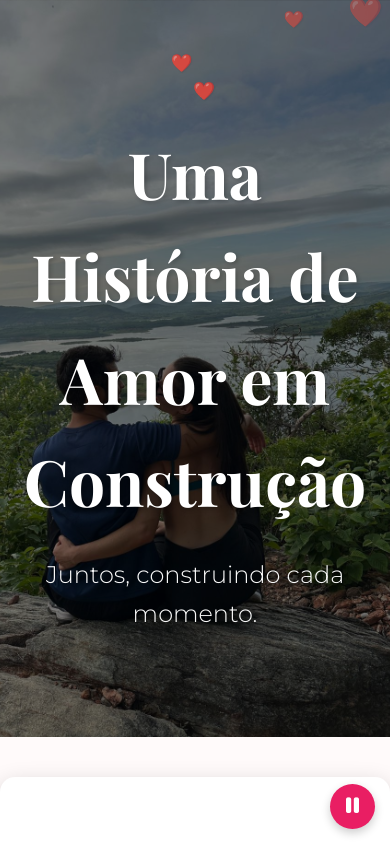
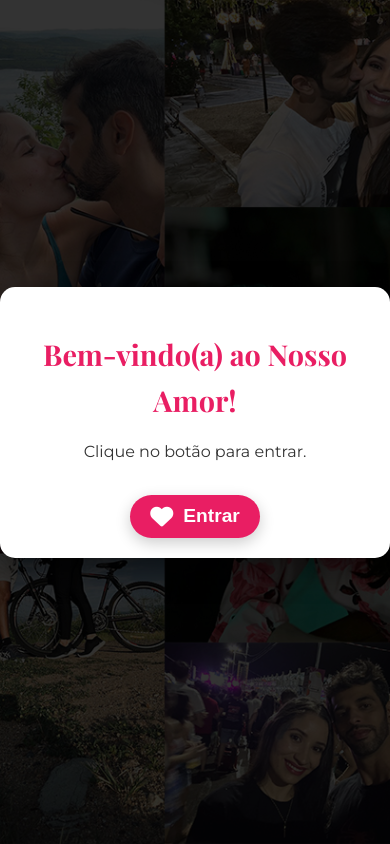
Before and after one commit to iPsicoL/site_namo, a plain HTML site: page index.html in a window 390 px wide. Shown: the top 844 px of the page. Drawn offline with nearby package versions, Linux system fonts and the light colour scheme.

Commit message:
update today

```diff
--- a/index.html
+++ b/index.html
@@ -11,6 +11,16 @@
     <link rel="stylesheet" href="style.css">
 </head>
 <body>
+    <div id="access-popup" class="access-popup-overlay">
+        <div class="access-popup-content">
+            <h2>Bem-vindo(a) ao Nosso Amor!</h2>
+            <p>Clique no botão para entrar.</p>
+            <button id="enter-site-btn" class="enter-site-btn">
+                <i class="fas fa-heart"></i> Entrar
+            </button>
+        </div>
+    </div>
+
     <header class="hero">
 	<div class="watermark-container">
     <img src="img/marca-dagua.png" alt="" class="watermark-image">
--- a/script.js
+++ b/script.js
@@ -74,16 +74,28 @@ document.addEventListener('DOMContentLoaded', () => {
     const musicToggle = document.getElementById('music-toggle');
     const musicIcon = musicToggle.querySelector('i');
 
-    backgroundMusic.play().then(() => {
-        musicIcon.classList.remove('fa-play');
-        musicIcon.classList.add('fa-pause');
-        backgroundMusic.volume = 0.5;
-    }).catch(error => {
-        console.warn('Reprodução automática de áudio bloqueada pelo navegador.', error);
-        musicIcon.classList.remove('fa-pause');
-        musicIcon.classList.add('fa-play');
+    // --- Pop-up and Music Control ---
+    const accessPopup = document.getElementById('access-popup');
+    const enterSiteBtn = document.getElementById('enter-site-btn');
+
+    // Initially hide the main content by adding a class to body
+    document.body.classList.add('locked');
+
+    enterSiteBtn.addEventListener('click', () => {
+        accessPopup.style.display = 'none'; // Hide the pop-up
+        document.body.classList.remove('locked'); // Unlock body scroll
+
+        // Play music
+        backgroundMusic.play().then(() => {
+            musicIcon.classList.remove('fa-play');
+            musicIcon.classList.add('fa-pause');
+            backgroundMusic.volume = 0.5;
+        }).catch(error => {
+            console.warn('Reprodução de áudio bloqueada.', error);
+        });
     });
 
+    // Handle music toggle for user interaction after pop-up
     musicToggle.addEventListener('click', () => {
         if (backgroundMusic.paused) {
             backgroundMusic.play().then(() => {
@@ -99,19 +111,15 @@ document.addEventListener('DOMContentLoaded', () => {
         }
     });
 
-    document.body.addEventListener('click', () => {
-        if (backgroundMusic.paused && backgroundMusic.currentTime === 0) {
-            backgroundMusic.play().then(() => {
-                musicIcon.classList.remove('fa-play');
-                musicIcon.classList.add('fa-pause');
-            }).catch(error => {
-                // Ignore errors
-            });
-        }
-    }, { once: true });
+    // Prevent autoplay on load, it will be handled by the pop-up button
+    backgroundMusic.pause(); // Ensure it's paused initially
+    musicIcon.classList.remove('fa-pause'); // Ensure play icon is shown
+    musicIcon.classList.add('fa-play');
+
+    // --- End Pop-up and Music Control ---
 
 
-    // Lógica para o Modal de Imagem
+    // Lógica para o Modal de Imagem (mantida como estava)
     const galleryGrid = document.querySelector('.gallery-grid');
     let imageModalOverlay;
     let imageModalContent;
@@ -119,34 +127,28 @@ document.addEventListener('DOMContentLoaded', () => {
     let closeModalBtn;
 
     function createModalElements() {
-        // Overlay do modal
         imageModalOverlay = document.createElement('div');
         imageModalOverlay.classList.add('image-modal-overlay');
         document.body.appendChild(imageModalOverlay);
 
-        // Conteúdo do modal (onde a imagem ampliada estará)
         imageModalContent = document.createElement('div');
         imageModalContent.classList.add('image-modal-content');
         imageModalOverlay.appendChild(imageModalContent);
 
-        // Imagem dentro do modal
         modalImage = document.createElement('img');
         imageModalContent.appendChild(modalImage);
 
-        // Botão de fechar
         closeModalBtn = document.createElement('button');
         closeModalBtn.classList.add('close-modal');
-        closeModalBtn.innerHTML = '&times;'; // Caractere 'X' para fechar
-        imageModalOverlay.appendChild(closeModalBtn); // Adiciona o botão de fechar ao overlay, não ao conteúdo
+        closeModalBtn.innerHTML = '&times';
+        imageModalOverlay.appendChild(closeModalBtn);
 
-        // Event listener para fechar o modal
         imageModalOverlay.addEventListener('click', (e) => {
             if (e.target === imageModalOverlay || e.target === closeModalBtn) {
                 closeImageModal();
             }
         });
 
-        // Event listener para fechar com a tecla ESC
         document.addEventListener('keydown', (e) => {
             if (e.key === 'Escape' && imageModalOverlay.classList.contains('active')) {
                 closeImageModal();
@@ -155,22 +157,21 @@ document.addEventListener('DOMContentLoaded', () => {
     }
 
     function openImageModal(imageSrc) {
-        if (!imageModalOverlay) { // Se os elementos do modal ainda não existem, crie-os
+        if (!imageModalOverlay) {
             createModalElements();
         }
         modalImage.src = imageSrc;
         imageModalOverlay.classList.add('active');
-        document.body.style.overflow = 'hidden'; // Evita rolagem da página quando o modal está aberto
+        document.body.style.overflow = 'hidden';
     }
 
     function closeImageModal() {
         if (imageModalOverlay) {
             imageModalOverlay.classList.remove('active');
-            document.body.style.overflow = ''; // Restaura a rolagem da página
+            document.body.style.overflow = '';
         }
     }
 
-    // Adiciona o event listener para cliques nas imagens polaroid
     galleryGrid.addEventListener('click', (e) => {
         const clickedImage = e.target.closest('.polaroid img');
         if (clickedImage) {
--- a/style.css
+++ b/style.css
@@ -388,3 +388,123 @@ footer p {
 .close-modal:hover {
     background-color: rgba(255, 255, 255, 0.5);
 }
+
+/* Estilos para o Pop-up de Acesso */
+.access-popup-overlay {
+    position: fixed;
+    top: 0;
+    left: 0;
+    width: 100%;
+    height: 100%;
+    background-image: url('img/welcome-bg.jpeg'); /* Imagem de fundo do pop-up */
+    background-size: cover;
+    background-position: center center;
+    background-repeat: no-repeat;
+    background-color: rgba(0, 0, 0, 0.6); /* Overlay escuro sobre a imagem */
+    background-blend-mode: multiply; /* Mistura a cor de fundo com a imagem */
+    display: flex;
+    justify-content: center;
+    align-items: center;
+    z-index: 10000;
+    backdrop-filter: blur(5px);
+    -webkit-backdrop-filter: blur(5px);
+}
+
+.access-popup-content {
+    background-color: white;
+    padding: 40px;
+    border-radius: 15px;
+    box-shadow: 0 10px 30px rgba(0, 0, 0, 0.5);
+    text-align: center;
+    max-width: 500px;
+    width: 90%;
+    transform: scale(0.9);
+    animation: popupAppear 0.5s forwards cubic-bezier(0.68, -0.55, 0.27, 1.55);
+}
+
+.access-popup-content h2 {
+    color: var(--primary-color);
+    font-size: 2.8em;
+    margin-bottom: 15px;
+}
+
+.access-popup-content p {
+    font-size: 1.3em;
+    color: var(--text-dark);
+    margin-bottom: 30px;
+}
+
+.enter-site-btn {
+    background-color: var(--primary-color);
+    color: white;
+    border: none;
+    padding: 15px 30px;
+    border-radius: 50px;
+    font-size: 1.6em;
+    font-weight: bold;
+    cursor: pointer;
+    display: inline-flex;
+    align-items: center;
+    gap: 10px;
+    transition: background-color 0.3s ease, transform 0.2s ease;
+    box-shadow: 0 5px 15px rgba(0, 0, 0, 0.2);
+}
+
+.enter-site-btn:hover {
+    background-color: #c20042;
+    transform: translateY(-3px);
+}
+
+.enter-site-btn i {
+    font-size: 1.2em;
+}
+
+/* Animação para o pop-up */
+@keyframes popupAppear {
+    0% {
+        opacity: 0;
+        transform: scale(0.7) translateY(50px);
+    }
+    100% {
+        opacity: 1;
+        transform: scale(1) translateY(0);
+    }
+}
+
+/* Esconde o conteúdo principal do site até o pop-up ser fechado */
+body.locked {
+    overflow: hidden;
+}
+
+/* Media Queries para o Pop-up */
+@media (max-width: 768px) {
+    .access-popup-content {
+        padding: 30px;
+    }
+    .access-popup-content h2 {
+        font-size: 2.2em;
+    }
+    .access-popup-content p {
+        font-size: 1.1em;
+    }
+    .enter-site-btn {
+        padding: 12px 25px;
+        font-size: 1.4em;
+    }
+}
+
+@media (max-width: 480px) {
+    .access-popup-content {
+        padding: 20px;
+    }
+    .access-popup-content h2 {
+        font-size: 1.8em;
+    }
+    .access-popup-content p {
+        font-size: 1em;
+    }
+    .enter-site-btn {
+        padding: 10px 20px;
+        font-size: 1.2em;
+    }
+}
```
Also changed, not shown: img/welcome-bg.jpeg (added).
